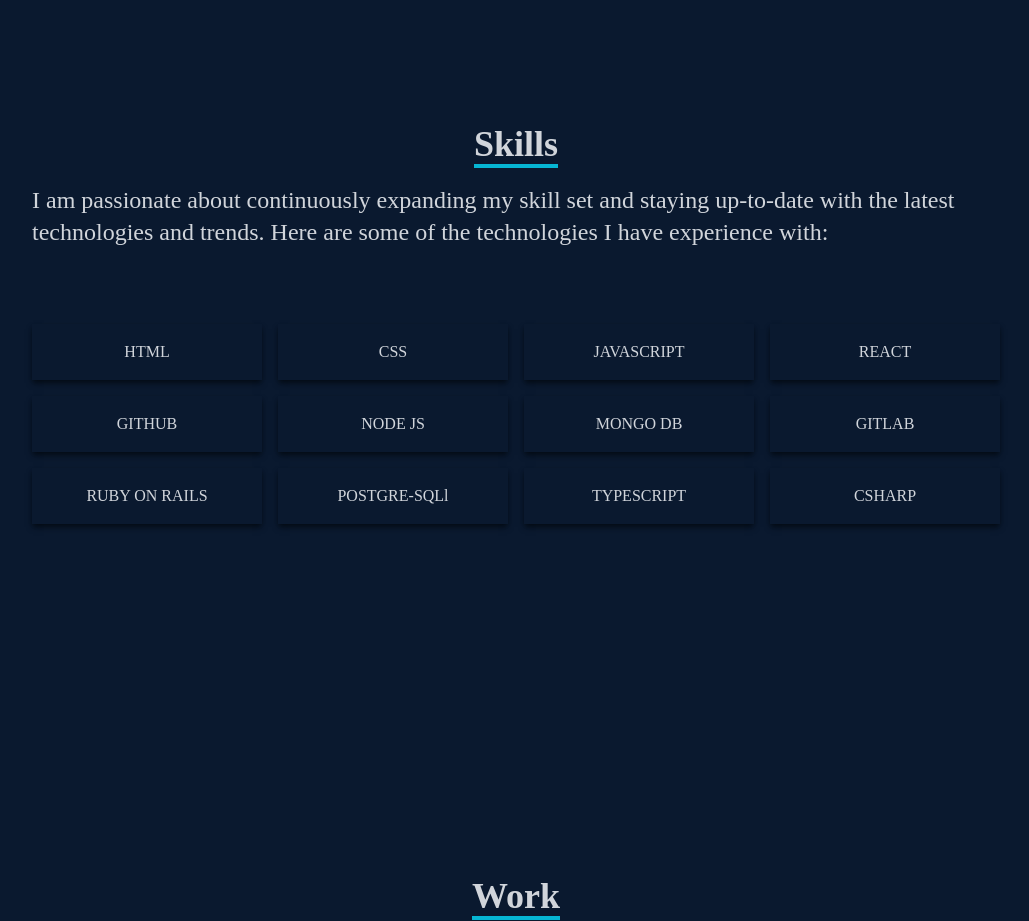
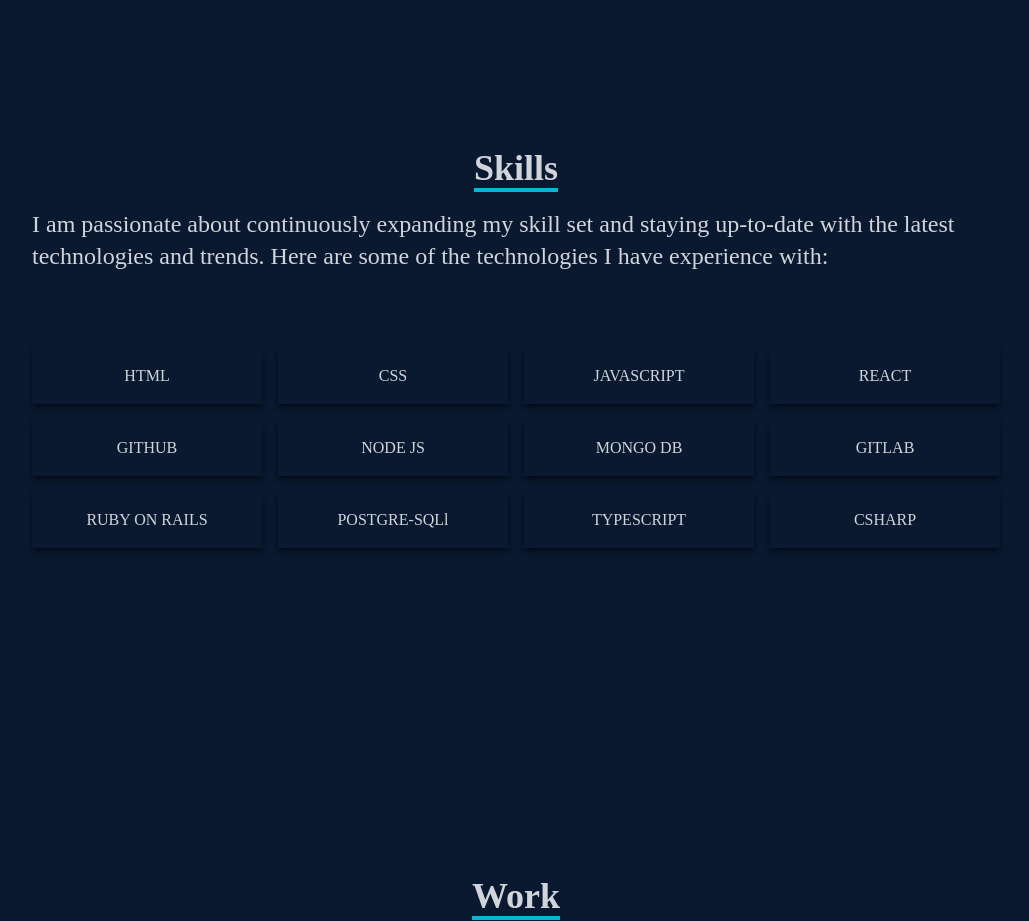
Before and after one commit to sabbatj/react-portfolio-js, a React (Create React App) app: page / in a window 1280 px wide. Shown: the part 1660-2581 px from the top of the page, without its empty margins (124-1153 px from the left). Built offline with nearby package versions, Linux system fonts and the light colour scheme.

Commit message:
Update skills.screen.tsx

```diff
--- a/src/screens/skills/skills.screen.tsx
+++ b/src/screens/skills/skills.screen.tsx
@@ -2,7 +2,7 @@ const Skills = () => {
   return (
     <div data-name='skills' className='w-full h-screen bg-[#0a192f] text-gray-300'>
       <div className='max-w-[1000px] mx-auto p-4 flex flex-col justify-center w-full h-full'>
-          <div className=' w-full flex justify-center items-center flex-col mb-7'>
+          <div className=' w-full flex justify-center items-center flex-col mb-7 mt-12'>
               <p className='text-4xl font-bold inline border-b-4 border-cyan-500 text-center '>Skills</p>
               <p className='py-4 text-2xl'>I am passionate about continuously expanding my skill set and staying up-to-date with the latest technologies and trends. Here are some of the technologies I have experience with:</p>
           </div>
```
